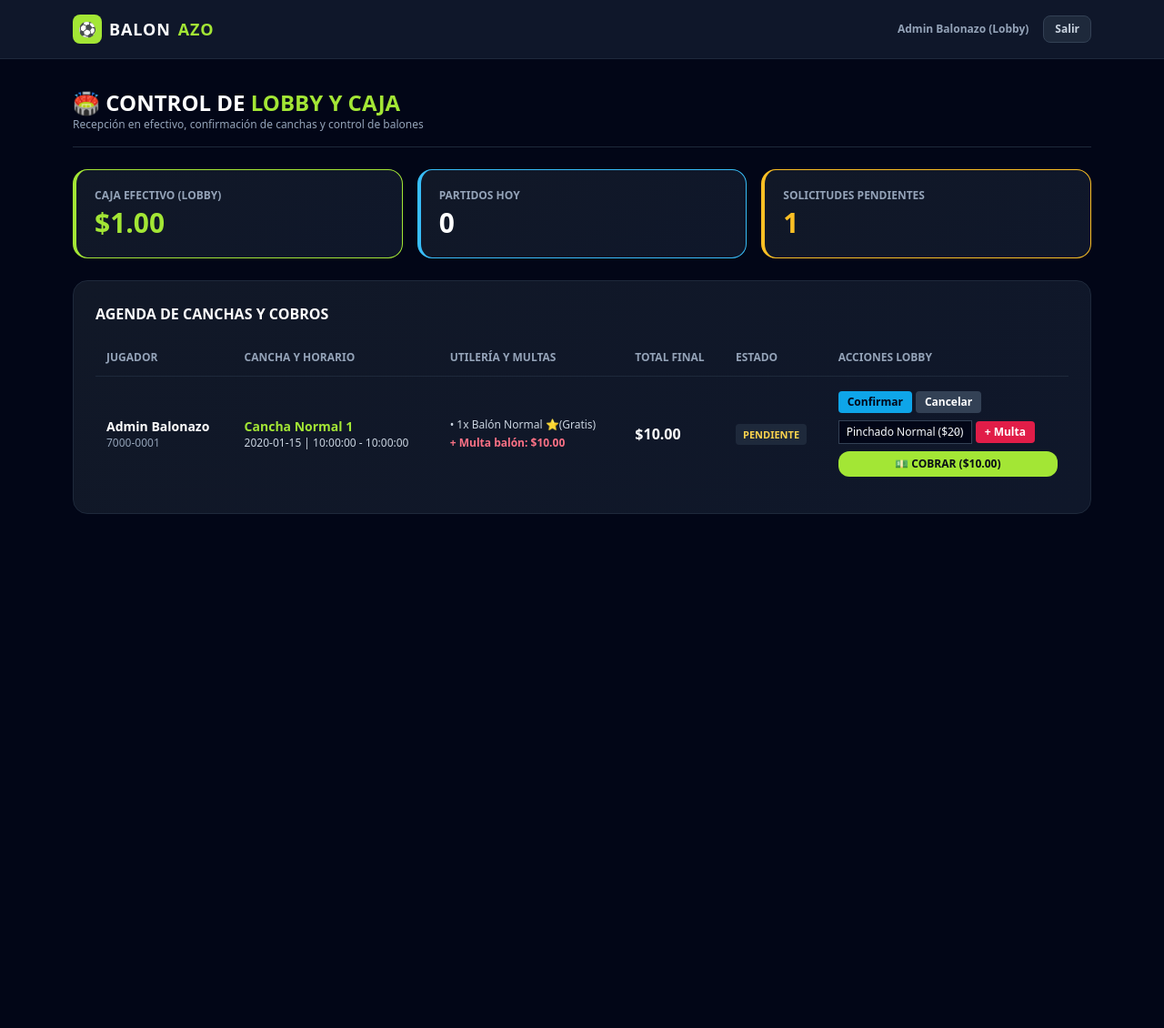
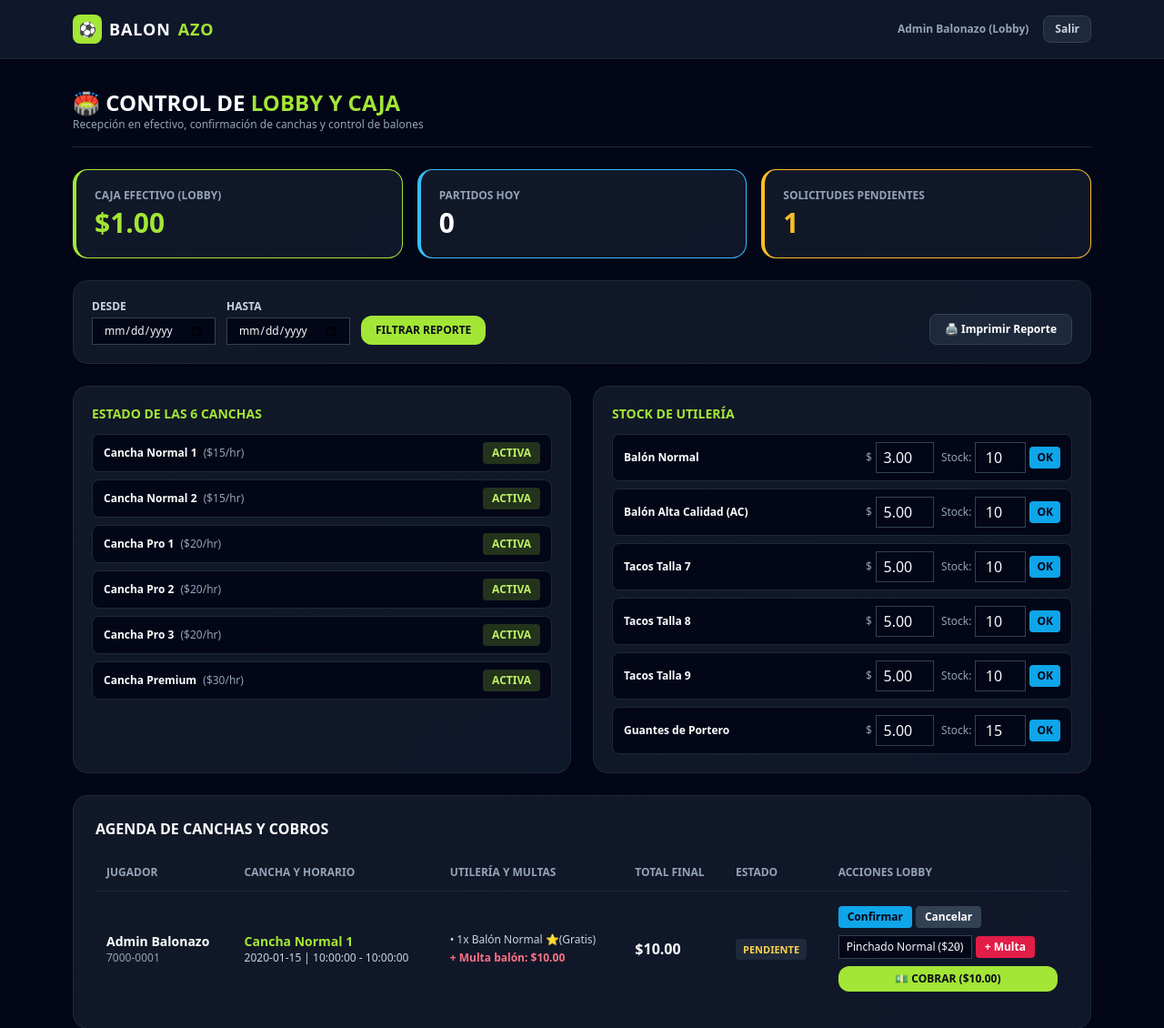
Before and after one commit to SistemaCanchas/Sistema-Gestion-Canchas, a Laravel app: page /lobby in a window 1280 px wide. Shown: the top 1130 px of the page at 91% size. Before the commit the page ends 565 px from the top, so only its background shows below. Run offline with Laravel 12, Linux system fonts and the light colour scheme; a user stored in the database is signed in; data comes from the database, SQL or seed files in the repository; tables that the repository leaves empty hold one stand-in row (values such as "Sample post"); style sheets or scripts are compiled from the project's sources; some libraries are stand-ins or nearby versions.

Commit message:
Paso siete pal 10:  Admin supremo klk y un readme completo

```diff
--- a/app/Http/Controllers/Web/AdminLobbyController.php
+++ b/app/Http/Controllers/Web/AdminLobbyController.php
@@ -3,6 +3,8 @@
 namespace App\Http\Controllers\Web;
 
 use App\Http\Controllers\Controller;
+use App\Models\Cancha;
+use App\Models\Equipamiento;
 use App\Models\Pago;
 use App\Models\Penalizacion;
 use App\Models\Reservacion;
@@ -10,18 +12,35 @@ use Illuminate\Http\Request;
 
 class AdminLobbyController extends Controller
 {
-    public function index()
+    public function index(Request $request)
     {
-        $reservaciones = Reservacion::with(['cliente', 'cancha', 'equipamientos.equipamiento', 'pago', 'penalizaciones'])
+        $desde = $request->input('desde');
+        $hasta = $request->input('hasta');
+
+        // Consulta de reservaciones (filtrable por fechas)
+        $queryReservas = Reservacion::with(['cliente', 'cancha', 'equipamientos.equipamiento', 'pago', 'penalizaciones'])
             ->orderByDesc('fecha')
-            ->orderBy('hora_inicio')
-            ->get();
+            ->orderBy('hora_inicio');
 
-        $ingresosTotales = Pago::sum('monto');
+        $queryPagos = Pago::query();
+
+        if ($desde && $hasta) {
+            $queryReservas->whereBetween('fecha', [$desde, $hasta]);
+            $queryPagos->whereBetween('created_at', [$desde . ' 00:00:00', $hasta . ' 23:59:59']);
+        }
+
+        $reservaciones = $queryReservas->get();
+        $ingresosTotales = $queryPagos->sum('monto');
         $reservasHoy = Reservacion::whereDate('fecha', today())->count();
         $pendientes = Reservacion::where('estado', 'pendiente')->count();
 
-        return view('admin.lobby', compact('reservaciones', 'ingresosTotales', 'reservasHoy', 'pendientes'));
+        $canchas = Cancha::all();
+        $equipamientos = Equipamiento::all();
+
+        return view('admin.lobby', compact(
+            'reservaciones', 'ingresosTotales', 'reservasHoy', 'pendientes',
+            'canchas', 'equipamientos', 'desde', 'hasta'
+        ));
     }
 
     public function confirmar($id)
@@ -81,4 +100,27 @@ class AdminLobbyController extends Controller
 
         return back()->with('exito', "¡Pago en efectivo de \${$reserva->total_final} registrado en el lobby!");
     }
+
+    // Activar o desactivar cancha (ej. por mantenimiento)
+    public function toggleCancha($id)
+    {
+        $cancha = Cancha::findOrFail($id);
+        $cancha->update(['activa' => ! $cancha->activa]);
+        return back()->with('exito', "Estado de {$cancha->nombre} actualizado.");
+    }
+
+    // Actualizar stock o precio de equipamiento
+    public function actualizarEquipo(Request $request, $id)
+    {
+        $request->validate([
+            'stock_total' => 'required|integer|min:0',
+            'precio_alquiler' => 'required|numeric|min:0',
+        ]);
+        $equipo = Equipamiento::findOrFail($id);
+        $equipo->update([
+            'stock_total' => $request->stock_total,
+            'precio_alquiler' => $request->precio_alquiler,
+        ]);
+        return back()->with('exito', "Inventario de {$equipo->nombre} actualizado.");
+    }
 }
--- a/resources/views/admin/lobby.blade.php
+++ b/resources/views/admin/lobby.blade.php
@@ -5,11 +5,21 @@
             <p class="text-xs text-slate-400">Recepción en efectivo, confirmación de canchas y control de balones</p>
         </div>
 
+        <div class="solo-impresion border-b-2 border-black pb-3 mb-4">
+    <h2 class="text-xl font-black uppercase">⚽ BALONAZO — Reporte Oficial de Caja e Ingresos</h2>
+    <p class="text-xs">
+        Período: {{ ($desde && $hasta) ? "$desde al $hasta" : "Historial completo" }} |
+        Emitido por: {{ Auth::user()->name }} ({{ date('d/m/Y H:i') }})
+    </p>
+</div>
+
         @if(session('exito'))
             <div class="bg-lime-400/10 border border-lime-400 text-lime-300 p-4 rounded-xl text-sm font-bold">✅ {{ session('exito') }}</div>
         @endif
 
         @include('admin.partes.metricas')
+        @include('admin.partes.gestion')
         @include('admin.partes.tabla')
+
     </div>
 </x-app-layout>
--- /dev/null
+++ b/resources/views/admin/partes/gestion.blade.php
@@ -0,0 +1,67 @@
+<!-- Filtro de Reporte de Ingresos por Fechas -->
+<div class="tarjeta-estadio p-5 no-print">
+    <form method="GET" action="{{ route('admin.lobby') }}" class="flex flex-wrap items-end justify-between gap-4">
+        <div class="flex flex-wrap items-end gap-3">
+            <div>
+                <label class="block text-xs text-slate-400 uppercase font-bold mb-1">Desde</label>
+                <input type="date" name="desde" value="{{ $desde }}" class="text-xs py-1.5 px-3">
+            </div>
+            <div>
+                <label class="block text-xs text-slate-400 uppercase font-bold mb-1">Hasta</label>
+                <input type="date" name="hasta" value="{{ $hasta }}" class="text-xs py-1.5 px-3">
+            </div>
+            <button type="submit" class="btn-neon px-4 py-2 text-xs uppercase cursor-pointer">Filtrar Reporte</button>
+            @if($desde || $hasta)
+                <a href="{{ route('admin.lobby') }}" class="bg-slate-800 text-slate-300 px-3 py-2 rounded-lg text-xs font-bold">Limpiar</a>
+            @endif
+        </div>
+        <button type="button" onclick="window.print()" class="bg-slate-800 hover:bg-slate-700 text-white border border-slate-700 px-4 py-2 rounded-lg text-xs font-bold cursor-pointer">
+            🖨️ Imprimir Reporte
+        </button>
+    </form>
+</div>
+
+<!-- Gestión Rápida de Canchas e Inventario -->
+<div class="grid grid-cols-1 lg:grid-cols-2 gap-6 no-print">
+    <!-- Control de Canchas -->
+    <div class="tarjeta-estadio p-5">
+        <h3 class="text-sm font-black uppercase text-lime-400 mb-3">Estado de las 6 Canchas</h3>
+        <div class="space-y-2">
+            @foreach($canchas as $cancha)
+                <div class="flex items-center justify-between bg-slate-950 border border-slate-800 px-3 py-2 rounded-lg text-xs">
+                    <div>
+                        <span class="font-bold text-white">{{ $cancha->nombre }}</span>
+                        <span class="text-slate-400 ml-1">(${{ number_format($cancha->precio_hora, 0) }}/hr)</span>
+                    </div>
+                    <form action="{{ route('admin.cancha.toggle', $cancha->id) }}" method="POST">
+                        @csrf @method('PATCH')
+                        <button class="px-2.5 py-1 rounded font-black uppercase cursor-pointer {{ $cancha->activa ? 'bg-lime-400/20 text-lime-300' : 'bg-rose-500/20 text-rose-300' }}">
+                            {{ $cancha->activa ? 'Activa' : 'Mantenimiento' }}
+                        </button>
+                    </form>
+                </div>
+            @endforeach
+        </div>
+    </div>
+
+    <!-- Control de Inventario (Balones, Tacos, Guantes) -->
+    <div class="tarjeta-estadio p-5">
+        <h3 class="text-sm font-black uppercase text-lime-400 mb-3">Stock de Utilería</h3>
+        <div class="space-y-2">
+            @foreach($equipamientos as $item)
+                <form action="{{ route('admin.equipo.actualizar', $item->id) }}" method="POST"
+                      class="flex items-center justify-between bg-slate-950 border border-slate-800 px-3 py-2 rounded-lg text-xs gap-2">
+                    @csrf @method('PATCH')
+                    <span class="font-bold text-white flex-1">{{ $item->nombre }}</span>
+                    <div class="flex items-center gap-1">
+                        <span class="text-slate-400">$</span>
+                        <input type="number" step="0.50" name="precio_alquiler" value="{{ $item->precio_alquiler }}" class="w-16 py-1 px-1 text-center">
+                        <span class="text-slate-400 ml-1">Stock:</span>
+                        <input type="number" name="stock_total" value="{{ $item->stock_total }}" class="w-14 py-1 px-1 text-center">
+                        <button class="bg-sky-500 text-slate-950 font-black px-2 py-1 rounded cursor-pointer">OK</button>
+                    </div>
+                </form>
+            @endforeach
+        </div>
+    </div>
+</div>
--- a/routes/web.php
+++ b/routes/web.php
@@ -34,6 +34,9 @@ Route::middleware(['auth', 'admin'])->prefix('lobby')->group(function () {
     Route::patch('/reservas/{id}/cancelar', [AdminLobbyController::class, 'cancelar'])->name('admin.cancelar');
     Route::post('/reservas/{id}/penalizar', [AdminLobbyController::class, 'penalizar'])->name('admin.penalizar');
     Route::post('/reservas/{id}/cobrar', [AdminLobbyController::class, 'cobrar'])->name('admin.cobrar');
+    Route::patch('/canchas/{id}/toggle', [AdminLobbyController::class, 'toggleCancha'])->name('admin.cancha.toggle');
+    Route::patch('/equipamiento/{id}', [AdminLobbyController::class, 'actualizarEquipo'])->name('admin.equipo.actualizar');
+
 });
 
 require __DIR__.'/auth.php';
```
Also changed, not shown: public/css/balonazo.css (+56 -0 lines), README.md.
